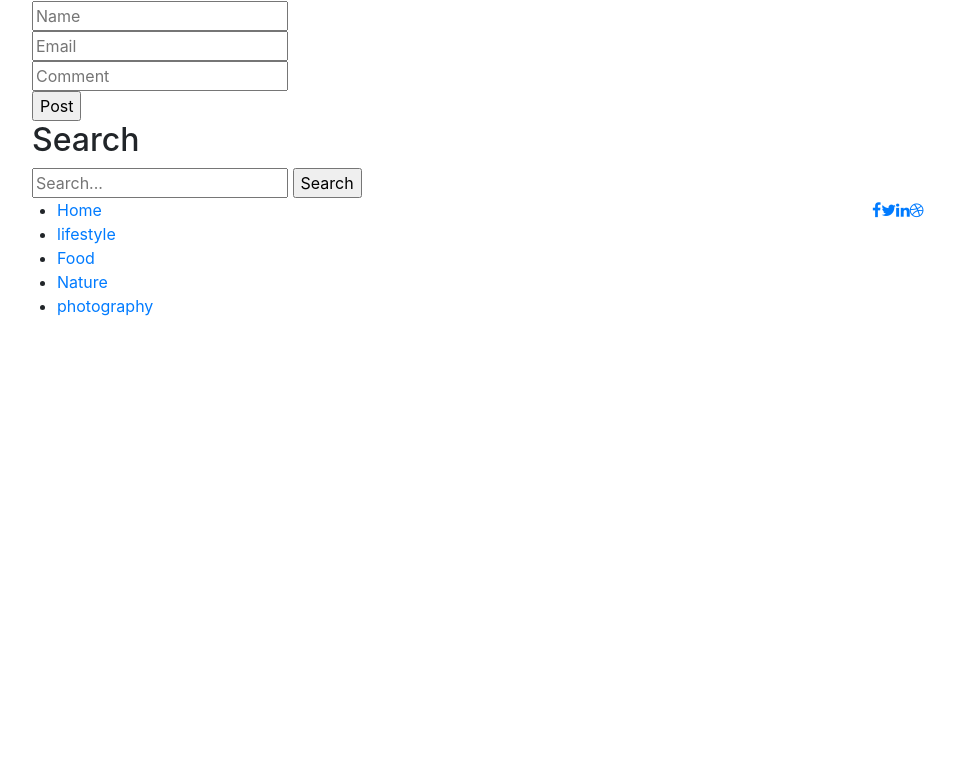
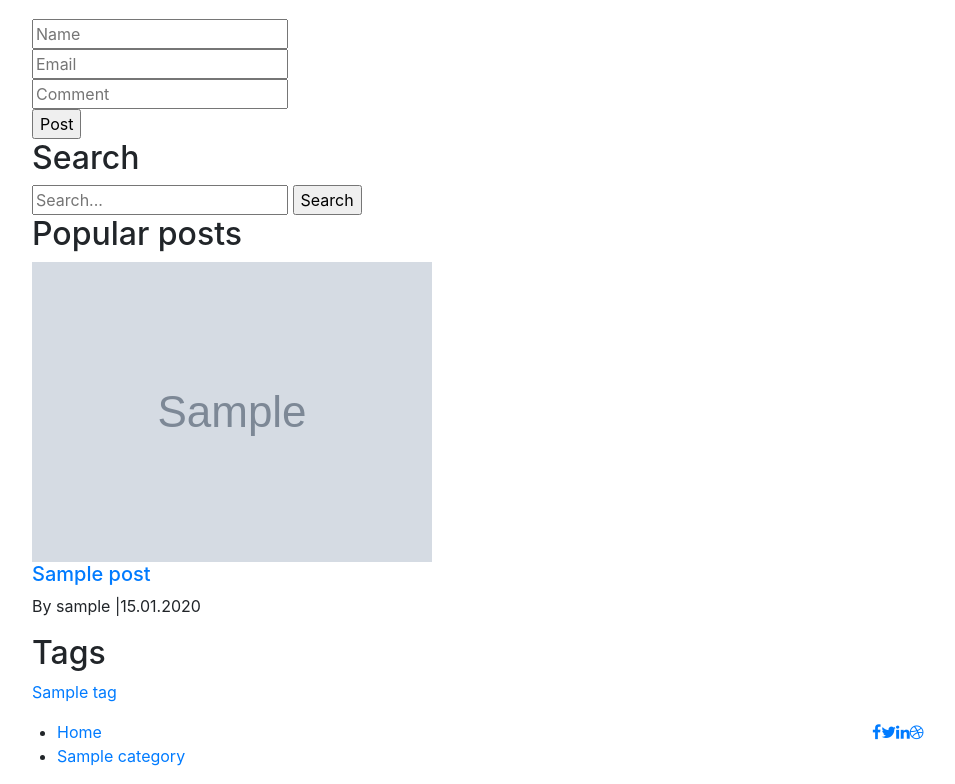
Before and after one commit to zhumaeva/blog, a Django app: a page that uses templates/inc/_footer.html in a window 1280 px wide. Shown: the part 1658-2442 px from the top of the page, without its empty margins (68-1023 px from the left). Before the commit the page ends 1974 px from the top, so only its background shows below. Run offline with Django 3.2, Linux system fonts and the light colour scheme; tables that the repository leaves empty hold one stand-in row (values such as "Sample post"); grey boxes marked "Sample" are stand-in pictures; some libraries are stand-ins or nearby versions.

Commit message:
create templatetags, views count

```diff
--- a/post/models.py
+++ b/post/models.py
@@ -27,7 +27,7 @@ class Category(models.Model):
     def __str__(self):
         return self.title
 
-    def get_asolute_url(self):
+    def get_absolute_url(self):
         return reverse('posts_by_category', kwargs={'slug': self.slug})
 
     class Meta:
--- /dev/null
+++ b/post/templates/post/menu_tpl.html
@@ -0,0 +1,9 @@
+<!DOCTYPE html>
+<div class="{{ menu_class }}">
+    <ul>
+        <li><a href="{% url 'home' %}">Home</a></li>
+        {% for item in categories %}
+        <li><a href="{{ item.get_absolute_url }}">{{ item.title }}</a></li>
+        {% endfor %}
+    </ul>
+</div>
--- /dev/null
+++ b/post/templates/post/popular_posts_tpl.html
@@ -0,0 +1,20 @@
+<!DOCTYPE html>
+<html lang="en">
+<h2 class="sidebar-title">Popular posts</h2>
+<div class="grid">
+    {% for post in posts %}
+    <div class="portfolio-item popular">
+        {% if post.photo %}
+        <img src="{{ post.photo.url }}" alt="{{ post.title }}">
+        {% else %}
+        <img src="https://picsum.photos/id/1060/300/201/?blur=2" alt="{{ post.title }}">
+        {% endif %}
+
+        <div class="portfolio-text">
+            <h5><a href="{{ post.get_absolute_url }}">{{ post.title }}</a></h5>
+            <p>By {{ post.author }} <span>|</span>{{ post.created_at|date:"d.m.Y" }}</p>
+        </div>
+    </div>
+    {% endfor %}
+</div>
+</html>
--- a/post/templates/post/post-detail.html
+++ b/post/templates/post/post-detail.html
@@ -1,7 +1,7 @@
 
 {% extends 'base.html' %}
 {% load static %}
-{#{% load sidebar %}#}
+{% load sidebar %}
 
 {% block title %}{{ post.title }} :: {{ block.super }}{% endblock %}
 
@@ -187,8 +187,8 @@ aria-hidden="true"></i></a>7</span>
                                 <input type="submit" value="Search">
                             </form>
                         </div>
-{#                            {% get_popular 3 %}#}
-{#                            {% get_tags %}#}
+                            {% get_popular 3 post.category %}
+                           {% get_tags %}
 
 
                         </div>
--- /dev/null
+++ b/post/templates/post/tags_tpl.html
@@ -0,0 +1,11 @@
+<!DOCTYPE html>
+<html lang="en">
+
+<div class="tags">
+    <h2 class="sidebar-title">Tags</h2>
+    {% for tag in tags %}
+    <p><a href="{{ tag.get_absolute_url }}">{{ tag.title }}</a></p>
+    {% endfor %}
+</div>
+
+</html>
--- /dev/null
+++ b/post/templatetags/menu.py
@@ -0,0 +1,10 @@
+from django import template
+from post.models import Category
+
+register = template.Library()
+
+
+@register.inclusion_tag('post/menu_tpl.html')
+def show_menu(menu_class='menu'):
+    categories = Category.objects.all()
+    return {'categories': categories, 'menu_class': menu_class}
--- /dev/null
+++ b/post/templatetags/sidebar.py
@@ -0,0 +1,19 @@
+from django import template
+from post.models import Post, Tag
+
+register = template.Library()
+
+
+@register.inclusion_tag('post/popular_posts_tpl.html')
+def get_popular(amount=3, category=None):
+    posts = Post.objects.order_by('-views')
+    if category is not None:
+        posts= posts.filter(category=category)
+    posts = posts[:amount]
+    return {'posts': posts}
+
+
+@register.inclusion_tag('post/tags_tpl.html')
+def get_tags():
+    tags = Tag.objects.all()
+    return {'tags': tags}
--- a/post/urls.py
+++ b/post/urls.py
@@ -5,7 +5,7 @@ from post import views
 urlpatterns = [
     path('', views.HomeView.as_view(), name= 'home'),
     path('post/<slug:slug>/', views.PostDetailView.as_view(), name='post_detail'),
-    path('post/category/<slug:slug>/',views.PostByCategory.as_view(), name='post_by_category'),
+    path('post/category/<slug:slug>/',views.PostByCategory.as_view(), name='posts_by_category'),
 
 
 
--- a/post/views.py
+++ b/post/views.py
@@ -1,3 +1,4 @@
+from django.http import response
 from django.views.generic import ListView, DetailView
 from .models import Post
 
@@ -13,6 +14,14 @@ class PostDetailView(DetailView):
     context_object_name = 'post'
 
 
+    def get(self, request, *args, **kwargs):
+        response = super().get(request, *args, *kwargs)
+        post = self.object
+        post.views = post.views + 1
+        post.save()
+        return response
+
+
 class PostByCategory(ListView):
     model = Post
     template_name = 'post/index.html'
@@ -20,5 +29,5 @@ class PostByCategory(ListView):
 
     def get_queryset(self):
         category_slug = self.kwargs.get('slug')
-        posts = Post.objects.filter(categoty__slug=category_slug)
+        posts = Post.objects.filter(category__slug=category_slug)
         return posts
--- a/templates/inc/_footer.html
+++ b/templates/inc/_footer.html
@@ -1,3 +1,4 @@
+{% load menu %}
 <!DOCTYPE html>
 <html lang="en">
 <footer class="footer">
@@ -8,15 +9,8 @@
                     <div class="row">
                         <div class="col-md-9">
 
-                            <div class="footer-menu">
-                                <ul>
-                                    <li class="active"><a href="#">Home</a></li>
-                                    <li><a href="#">lifestyle</a></li>
-                                    <li><a href="#">Food</a></li>
-                                    <li><a href="#">Nature</a></li>
-                                    <li><a href="#">photography</a></li>
-                                </ul>
-                            </div>
+                            {% show_menu 'footer-menu' %}
+
                         </div>
                         <div class="col-md-3">
                             <div class="footer-icon">
--- a/templates/inc/_header.html
+++ b/templates/inc/_header.html
@@ -1,3 +1,4 @@
+{% load menu %}
 <!DOCTYPE html>
 <html lang="en">
 <header class="header">
@@ -9,7 +10,7 @@
                 </div>
             </div>
             <div class="col-md-10">
-
+                {% show_menu %}
             </div>
         </div>
     </div>
```
